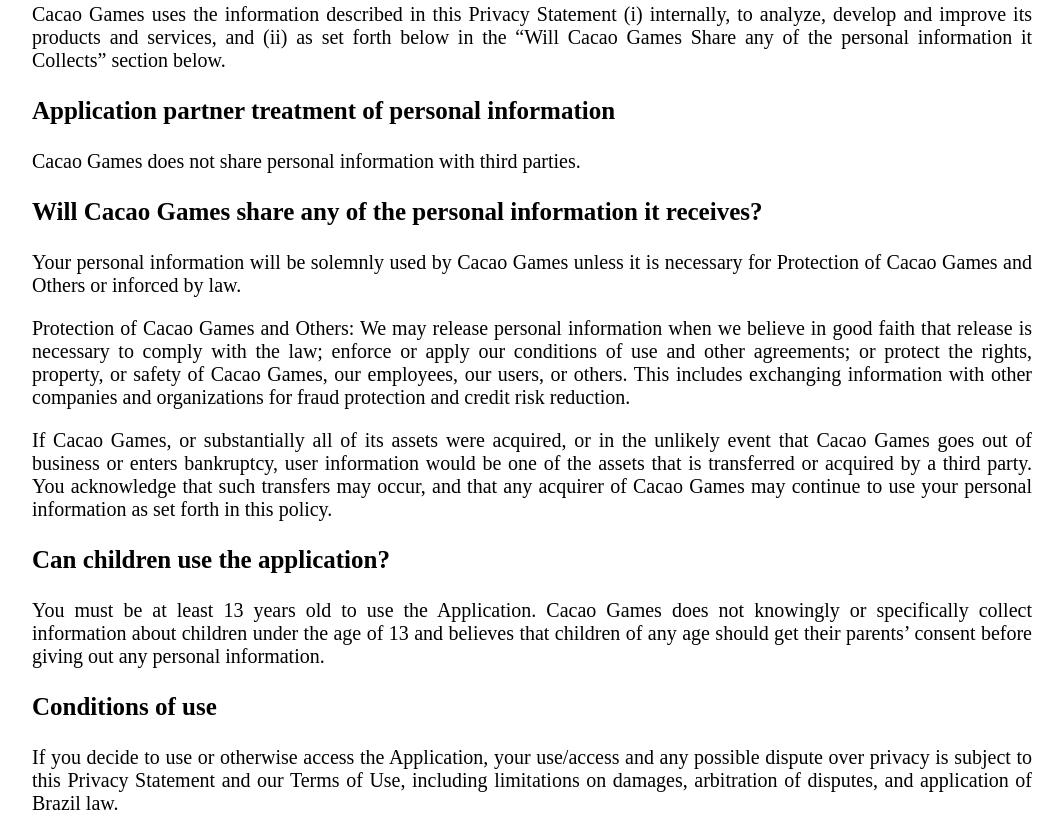
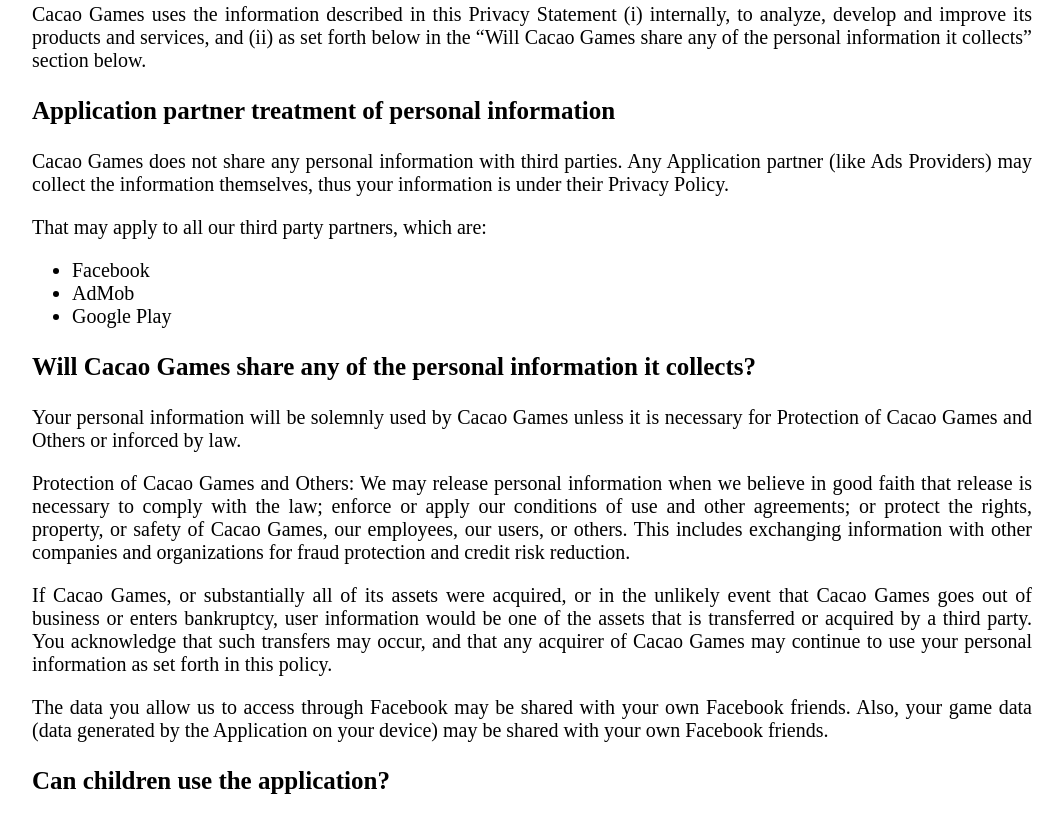
Before and after one commit to flener/cacaogames, a plain HTML site: page terms/privacy_policy.html in a window 1280 px wide. Shown: the part 686-1500 px from the top of the page, without its empty margins (108-1171 px from the left). Drawn offline with Linux system fonts and the light colour scheme.

Commit message:
Atualizando privacy policy

```diff
--- a/terms/privacy_policy.html
+++ b/terms/privacy_policy.html
@@ -28,56 +28,86 @@ h1{
 
 		<h1>Application Privacy Statement</h1>
 
-		<p class="term-paragraph">This privacy statement (“Privacy Statement”) applies to the treatment of personally identifiable information submitted by, or otherwise obtained from, you in connection with the associated application (“Application”). The Application is provided by Cacao Games (and may be provided by Cacao Games on behalf of a Cacao Games licensor or partner (“Application Partner”). By using or otherwise accessing the Application, you acknowledge that you accept the practices and policies outlined in this Privacy Statement.</p>
+		<p class="term-paragraph">This privacy statement (“Privacy Statement”) applies to the treatment of personally identifiable information submitted by, or otherwise obtained from,
+			you in connection with the associated application (“Application”). The Application is provided by Cacao Games (and may be provided by Cacao Games on behalf of a Cacao Games
+			licensor or partner (“Application Partner”). By using or otherwise accessing the Application, you acknowledge that you accept the practices and policies outlined in this
+			Privacy Statement.</p>
 
 		<h3 class="term-header">What personal information does Cacao Games collect?</h3>
 
 		<p class="term-paragraph">We collect the following types of information from our users:</p>
 
 		<p class="term-paragraph">Personal Information You Provide to Us:</p>
-		<p class="term-paragraph">We may receive and store any information you submit to the Application (or otherwise authorize us to obtain – such as, from (for example) your Facebook account). The types of personal information collected may include your full name, email address, gender, IP address, username, and any other information necessary for us to provide the Application services.</p>
+		<p class="term-paragraph">We may receive and store any information you submit to the Application (or otherwise authorize us to obtain – such as, from (for example) your
+			Facebook account). The types of personal information collected may include your full name, email address, gender, IP address, username, and any other information necessary
+			for us to provide the Application services.</p>
 
 		<p class="term-paragraph">Personal Information Collected Automatically:</p>
-		<p class="term-paragraph">We receive and store certain types of usage related information whenever you interact with Application. For example, Cacao Games may automatically receive and record information regarding your devices’s IP address,and Facebook user ID.</p>
+		<p class="term-paragraph">We receive and store certain types of usage related information whenever you interact with Application.
+			For example, Cacao Games may automatically receive and record information regarding your devices’s IP address, and Facebook user ID.</p>
 
 		<h3 class="term-header">How does Cacao Games use the information it collects?</h3>
 
-		<p class="term-paragraph">Cacao Games uses the information described in this Privacy Statement (i) internally, to analyze, develop and improve its products and services, and (ii) as set forth below in the “Will Cacao Games Share any of the personal information it Collects” section below.</p>
+		<p class="term-paragraph">Cacao Games uses the information described in this Privacy Statement (i) internally, to analyze, develop and improve its products and services,
+			and (ii) as set forth below in the “Will Cacao Games share any of the personal information it collects” section below.</p>
 
 		<h3 class="term-header">Application partner treatment of personal information</h3>
 
-		<p class="term-paragraph">Cacao Games does not share personal information with third parties.</p>
+		<p class="term-paragraph">Cacao Games does not share any personal information with third parties.
+			Any Application partner (like Ads Providers) may collect the information themselves, thus your information is under their Privacy Policy.</p>
+		<p class="term-paragraph">That may apply to all our third party partners, which are:</p>
+		<ul class="term-paragraph">
+			<li>Facebook</li>
+			<li>AdMob</li>
+			<li>Google Play</li>
+		</ul>
 
-		<h3 class="term-header">Will Cacao Games share any of the personal information it receives?</h3>
+		<h3 class="term-header">Will Cacao Games share any of the personal information it collects?</h3>
 
 		<p class="term-paragraph">Your personal information will be solemnly used by Cacao Games unless it is necessary for Protection of Cacao Games and Others or inforced by law.</p>
 
-		<p class="term-paragraph">Protection of Cacao Games and Others: We may release personal information when we believe in good faith that release is necessary to comply with the law; enforce or apply our conditions of use and other agreements; or protect the rights, property, or safety of Cacao Games, our employees, our users, or others. This includes exchanging information with other companies and organizations for fraud protection and credit risk reduction.</p>
+		<p class="term-paragraph">Protection of Cacao Games and Others: We may release personal information when we believe in good faith that release is necessary to comply with the law;
+			enforce or apply our conditions of use and other agreements; or protect the rights, property, or safety of Cacao Games, our employees, our users, or others.
+			This includes exchanging information with other companies and organizations for fraud protection and credit risk reduction.</p>
 
-		<p class="term-paragraph">If Cacao Games, or substantially all of its assets were acquired, or in the unlikely event that Cacao Games goes out of business or enters bankruptcy, user information would be one of the assets that is transferred or acquired by a third party. You acknowledge that such transfers may occur, and that any acquirer of Cacao Games may continue to use your personal information as set forth in this policy.</p>
+		<p class="term-paragraph">If Cacao Games, or substantially all of its assets were acquired, or in the unlikely event that Cacao Games goes out of business or enters bankruptcy,
+			user information would be one of the assets that is transferred or acquired by a third party. You acknowledge that such transfers may occur, and that any acquirer of
+			Cacao Games may continue to use your personal information as set forth in this policy.</p>
+
+		<p class="term-paragraph">
+			The data you allow us to access through Facebook may be shared with your own Facebook friends.
+			Also, your game data (data generated by the Application on your device) may be shared with your own Facebook friends.
+		</p>
 
 		<h3 class="term-header">Can children use the application?</h3>
 
-		<p class="term-paragraph">You must be at least 13 years old to use the Application. Cacao Games does not knowingly or specifically collect information about children under the age of 13 and believes that children of any age should get their parents’ consent before giving out any personal information.</p>
+		<p class="term-paragraph">You must be at least 13 years old to use the Application. Cacao Games does not knowingly or specifically collect information about children under the
+			age of 13 and believes that children of any age should get their parents’ consent before giving out any personal information.</p>
 
 		<h3 class="term-header">Conditions of use</h3>
 
-		<p class="term-paragraph">If you decide to use or otherwise access the Application, your use/access and any possible dispute over privacy is subject to this Privacy Statement and our Terms of Use, including limitations on damages, arbitration of disputes, and application of Brazil law.</p>
+		<p class="term-paragraph">If you decide to use or otherwise access the Application, your use/access and any possible dispute over privacy is subject to this Privacy Statement
+			and our Terms of Use, including limitations on damages, arbitration of disputes, and application of Brazil law.</p>
 
 		<h3 class="term-header">Third party applications/websites</h3>
 
-		<p class="term-paragraph">The Application may permit you to link to other applications or websites. Such third party applications/websites are not under Cacao Games’s control, and such links do not constitute an endorsement by Cacao Games of those other applications/websites or the services offered through them. The privacy and security practices of such third party application/websites linked to the Application are not covered by this Privacy Statement, and Cacao Games is not responsible for the privacy or security practices or the content of such websites.</p>
+		<p class="term-paragraph">The Application may permit you to link to other applications or websites. Such third party applications/websites are not under Cacao Games’s control,
+			and such links do not constitute an endorsement by Cacao Games of those other applications/websites or the services offered through them. The privacy and security practices of
+			such third party application/websites linked to the Application are not covered by this Privacy Statement, and Cacao Games is not responsible for the privacy or security
+			practices or the content of such websites.</p>
 
 		<h3 class="term-header">Changes to this privacy statement</h3>
 
-		<p class="term-paragraph">The privacy policy may change over time. Cacao Games will post the updated privacy policy on this page. Please come back to this page every now and then to make sure you are familiar with the latest version. Any new policy will be effective from the date it is published by Cacao Games.</p>
+		<p class="term-paragraph">The privacy policy may change over time. Cacao Games will post the updated privacy policy on this page. Please come back to this page every now and
+			then to make sure you are familiar with the latest version. Any new policy will be effective from the date it is published by Cacao Games.</p>
 
 
 		<h3 class="term-header">Questions or concerns</h3>
 
-		<p class="term-paragraph">If you have any questions or concerns regarding privacy on our Application, please send us a detailed message at contact.cacaogames@gmail.com. We will make every effort to resolve your concerns.</p>
+		<p class="term-paragraph">If you have any questions or concerns regarding privacy on our Application, please send us a detailed message at contact.cacaogames@gmail.com.
+			We will make every effort to resolve your concerns.</p>
 
-		<p class="term-paragraph">Effective Date: April 10, 2018</p>
+		<p class="term-paragraph">Effective Date: August 14, 2018</p>
 	</div>
 </body>
 </html>
```
